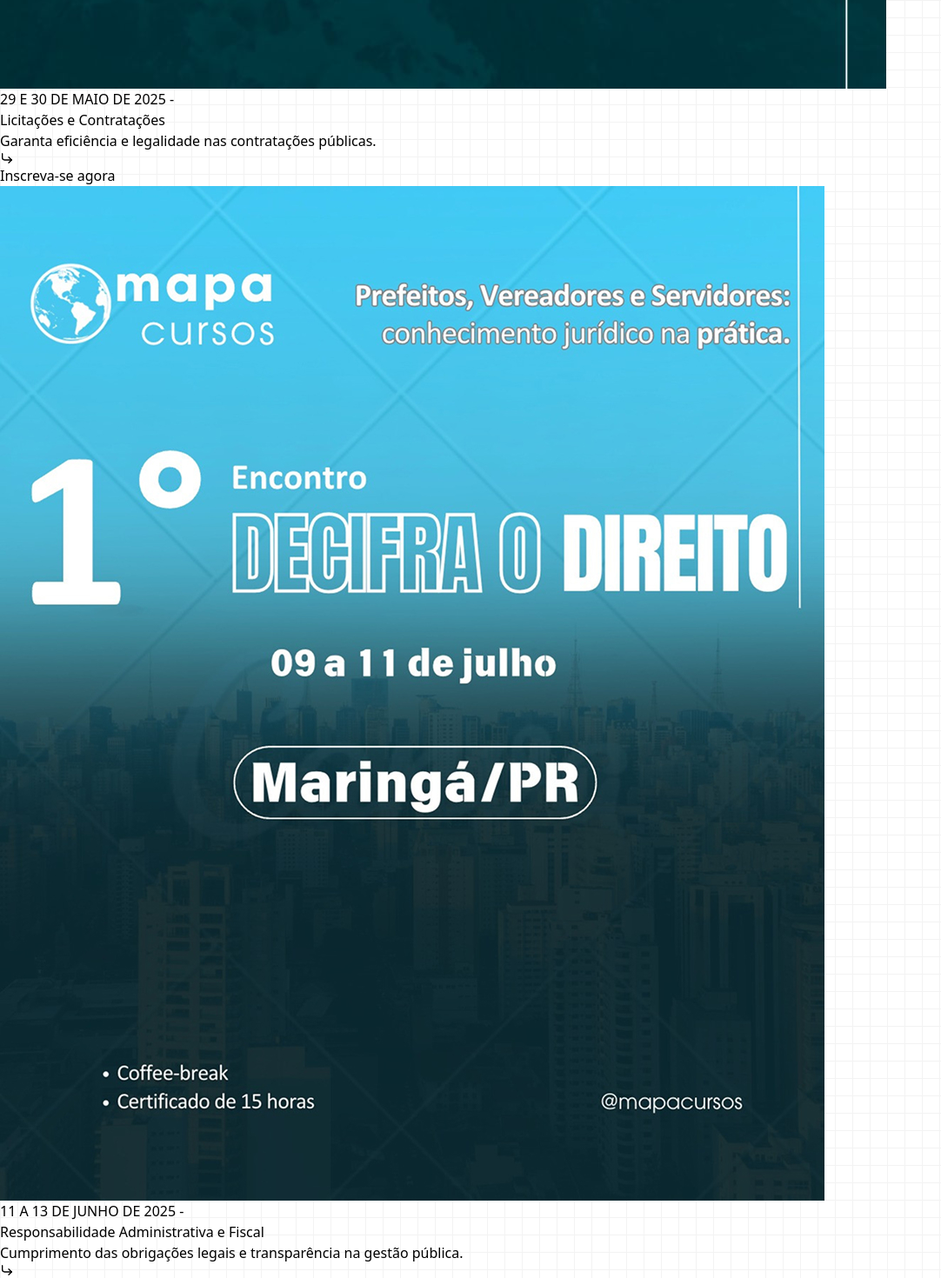
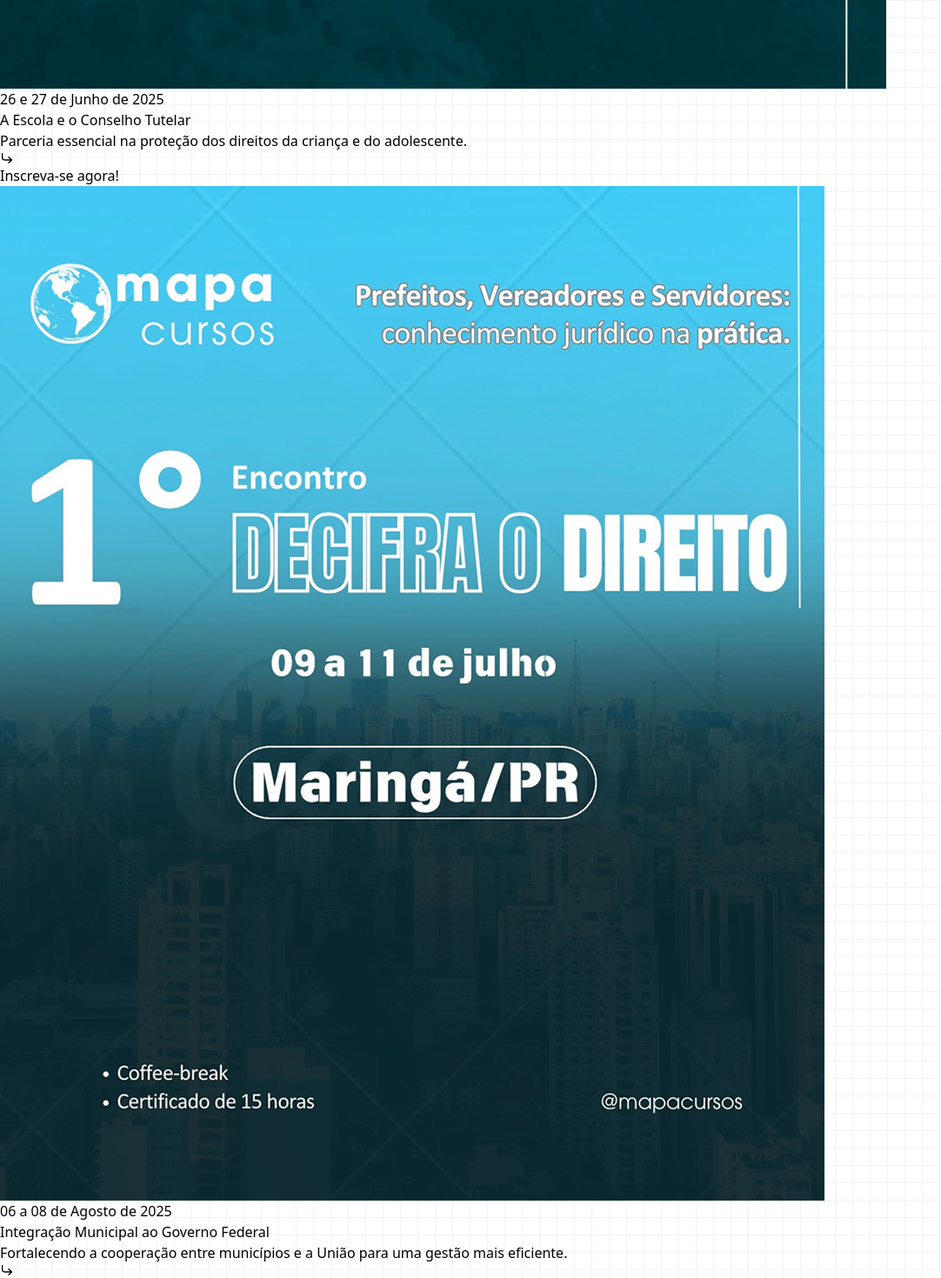
Before and after one commit to EdisonMatos/LP-Mapa-cursos, a React (Vite) app: page / in a window 1280 px wide. Shown: the part 1680-3150 px from the top of the page at 87% size, without its empty margins (0-1082 px from the left). Built offline with nearby package versions, Linux system fonts and the light colour scheme; a web font is replaced by a local one.

Commit message:
fix: Copy

```diff
--- a/src/components/cards/CardHero.jsx
+++ b/src/components/cards/CardHero.jsx
@@ -32,7 +32,9 @@
         <div className="flex flex-col gap-4 w-full desktop2:p-[4px]">
           <img className="rounded-[10px]" src={imageUrl} alt={title} />
           <div className="flex flex-col w-full h-full">
-            <p className="text-black/50 text-paragraph2">{date} - {hora}</p>
+            <p className="text-black/50 text-paragraph2">
+              {date} {hora}
+            </p>
             <h1 className="text-title1 leading-[27px] font-medium mt-[2px] mb-[12px]">
               {title}
             </h1>
--- a/src/content/contentCursos.jsx
+++ b/src/content/contentCursos.jsx
@@ -145,17 +145,18 @@
     curso1: {
       id: "001",
       nome: "Primeiro Curso",
-      data: "29 E 30 DE MAIO DE 2025",
+      data: "26 e 27 de Junho de 2025",
       hora: "",
-      titulo: "Licitações e Contratações",
-      subtitulo: "Garanta eficiência e legalidade nas contratações públicas.",
+      titulo: "A Escola e o Conselho Tutelar",
+      subtitulo:
+        "Parceria essencial na proteção dos direitos da criança e do adolescente.",
       status: "A_Definir", //realizado ou futuro
       rota: content.texts.links.ctaWhatsappCurso, // (/rota)
       imgs: {
         imgCard: { imgCurso1 }, //img do card
         imgHero: bgImg,
       },
-      labelButton: "Inscreva-se agora",
+      labelButton: "Inscreva-se agora!",
       landingPage: {
         programacao: {
           icon: (
@@ -199,34 +200,34 @@
     curso2: {
       id: "002",
       nome: "Segundo Curso",
-      data: "26 E 27 DE JUNHO DE 2025",
+      data: "09 a 11 de Julho de 2025",
       hora: "",
-      titulo: "A Escola e o Conselho Tutelar",
+      titulo: "1º Encontro Decifra o Direito",
       subtitulo:
-        "Parceria essencial na proteção dos direitos da criança e do adolescente.",
+        "Conhecimento jurídico descomplicado para estudantes e profissionais em um evento imperdível.",
       status: "ativo", //realizado ou futuro
       rota: content.texts.links.ctaWhatsappCurso, // (/rota)
       imgs: {
         imgCard: { imgCurso2 }, //img do card
         imgHero: bgImg,
       },
-      labelButton: "Inscreva-se agora",
+      labelButton: "Inscreva-se agora!",
     },
     curso3: {
       id: "003",
       nome: "Terceiro Curso",
-      data: "11 A 13 DE JUNHO DE 2025",
+      data: "06 a 08 de Agosto de 2025",
       hora: "",
-      titulo: "Responsabilidade Administrativa e Fiscal",
+      titulo: "Integração Municipal ao Governo Federal",
       subtitulo:
-        "Cumprimento das obrigações legais e transparência na gestão pública.",
+        "Fortalecendo a cooperação entre municípios e a União para uma gestão mais eficiente.",
       status: "ativo", //realizado ou futuro
       rota: content.texts.links.ctaWhatsappCurso, // (/rota)
       imgs: {
         imgCard: { imgCurso3 }, //img do card
         imgHero: bgImg,
       },
-      labelButton: "Inscreva-se agora",
+      labelButton: "Inscreva-se agora!",
       landingPage: {
         programacao: {
           icon: (
```
